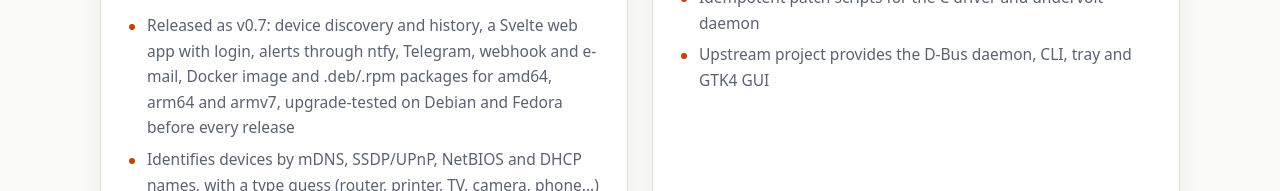
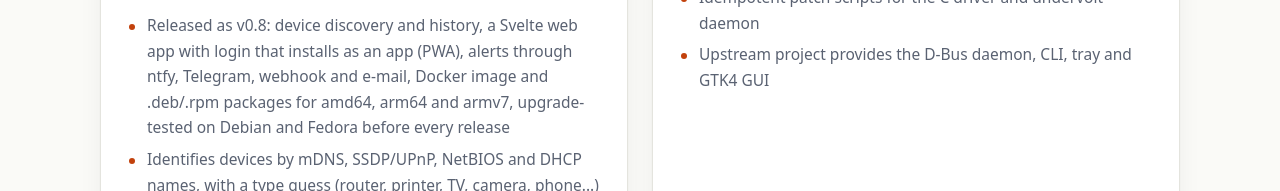
Before and after one commit to EttoreCSenatore/Portifolio, a plain HTML site: page index.html in a window 1280 px wide. Shown: the part 5444-5635 px from the top of the page. Drawn offline with Linux system fonts and the light colour scheme.

Commit message:
Atalaia card: v0.8 with installable app; close bullet list (#24)
Co-authored-by: Claude Opus 5.5 <noreply@anthropic.com>

```diff
--- a/index.html
+++ b/index.html
@@ -234,12 +234,13 @@
           </div>
           <p>An open-source, self-hosted network watchtower, in the spirit of Fing: discover the devices on your network, keep their history, get alerts and run defensive security checks. A single Go binary on the LAN that serves its own web app. <em>Atalaia</em> is Portuguese for watchtower.</p>
           <ul class="bullets">
-            <li>Released as v0.7: device discovery and history, a Svelte web app with login, alerts through ntfy, Telegram, webhook and e-mail, Docker image and .deb/.rpm packages for amd64, arm64 and armv7, upgrade-tested on Debian and Fedora before every release</li>
+            <li>Released as v0.8: device discovery and history, a Svelte web app with login that installs as an app (PWA), alerts through ntfy, Telegram, webhook and e-mail, Docker image and .deb/.rpm packages for amd64, arm64 and armv7, upgrade-tested on Debian and Fedora before every release</li>
             <li>Identifies devices by mDNS, SSDP/UPnP, NetBIOS and DHCP names, with a type guess (router, printer, TV, camera, phone...) and icons on the dashboard</li>
             <li>Defensive checks without root: ARP-spoofing signs, rogue DHCP server detection, exposed-service and TLS audit, plus ping, DNS, traceroute, port scan, Wake-on-LAN and a speed test</li>
             <li>Built to run unattended: daily backups with weekly restore tests, a backup before every database upgrade, a health endpoint, heartbeats and optional Prometheus metrics</li>
             <li>Safe by design: scope locked to the host's own private networks, active actions opt-in, admin-only and logged, built-in HTTPS, hardened systemd unit; no exploitation tools and no telemetry on purpose</li>
             <li>Supply chain pinned by commit SHA and image digest; releases with checksums, SBOM and provenance; gosec, staticcheck, govulncheck and Trivy in CI; bilingual docs (English and Português) with a manual, a decision log and a live demo; AGPL-3.0</li>
+          </ul>
           <ul class="chips"><li>Go</li><li>Svelte</li><li>SQLite</li><li>Docker</li><li>systemd</li><li>Prometheus</li><li>Network security</li><li>GitHub Actions</li></ul>
           <div class="links">
             <a href="https://github.com/EttoreCSenatore/atalaia" rel="noopener">Source</a>
```
